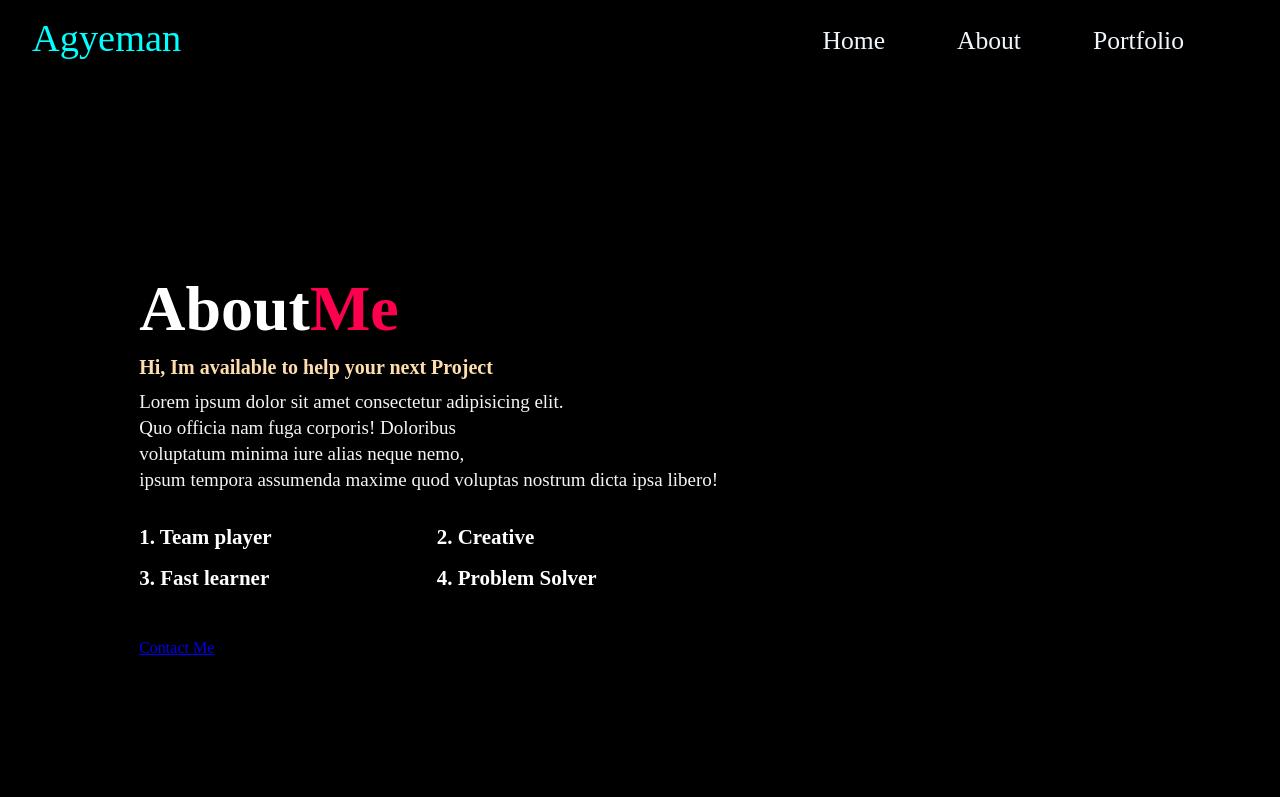
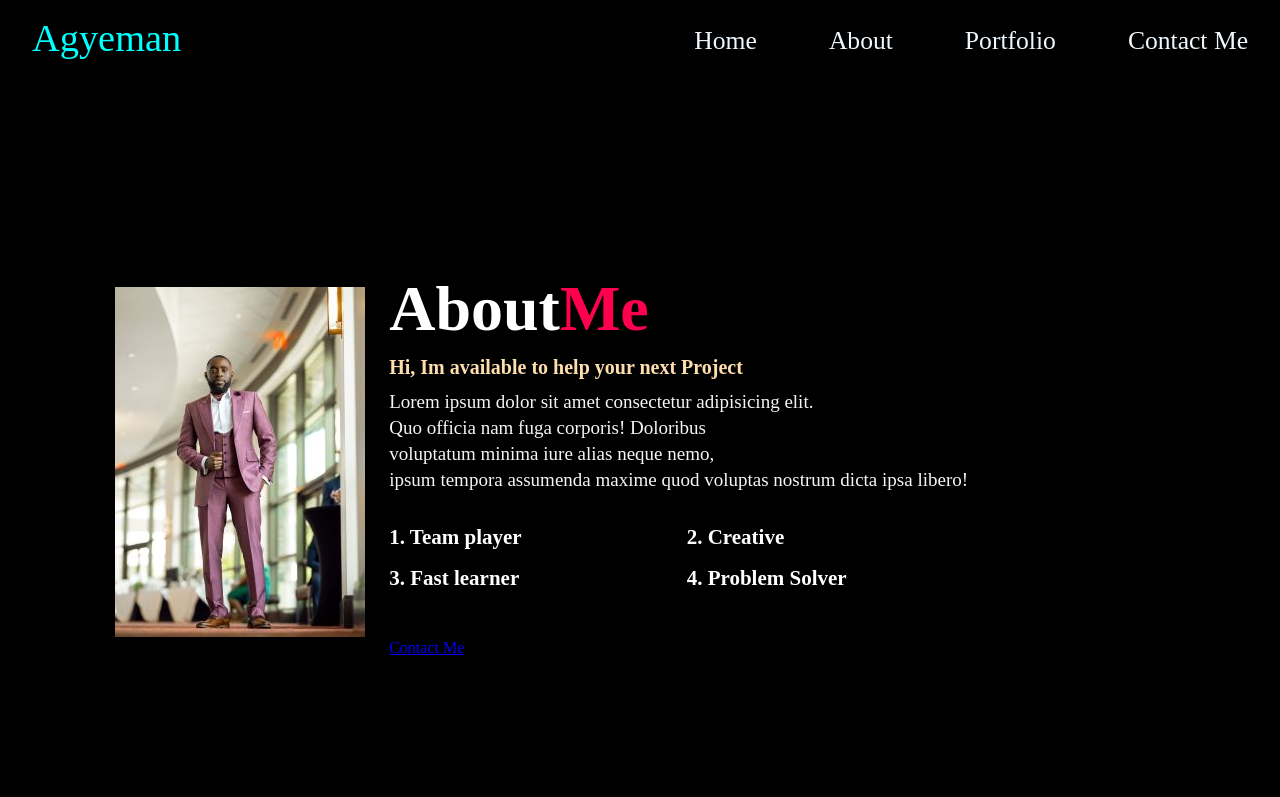
Before and after one commit to Kwame-Osei-Agyeman-personal-website/Kwame-Personal-Website, a plain HTML site: page about.html in a window 1280 px wide. Shown: the top 797 px of the page. Drawn offline with nearby package versions, Linux system fonts and the light colour scheme.

Commit message:
feat:created a folder called assets which houses all my images on the site and also made some adjustment on the home page

```diff
--- a/about.html
+++ b/about.html
@@ -15,14 +15,14 @@
             <a href="index.html">Home</a>
             <a class="active" href="about.html">About</a>
             <a href="portfolio.html">Portfolio</a>
-            <a href="/contact.html"></a>
+            <a href="/contact.html">Contact Me </a>
         </nav>
 
     </header>
     <main>
         <section class="about" id="about">
             <div class="about-img">
-                <img src="my  pics 2.jpg" alt="" >
+                <img src="assets/myprofilepics2.jpg" alt="" >
             </div>
             <div class="about-text">
                 <h2>About<span>Me</span></h2>
```
Also changed, not shown: index.html (+1 -1 lines), assets/apple.jpg (added), assets/apple2.jpg (added), assets/apple3.jpg (added), assets/mobileapp.jpg (added), assets/mypic2.jpg (added), assets/myprofilepics2.jpg (added).
